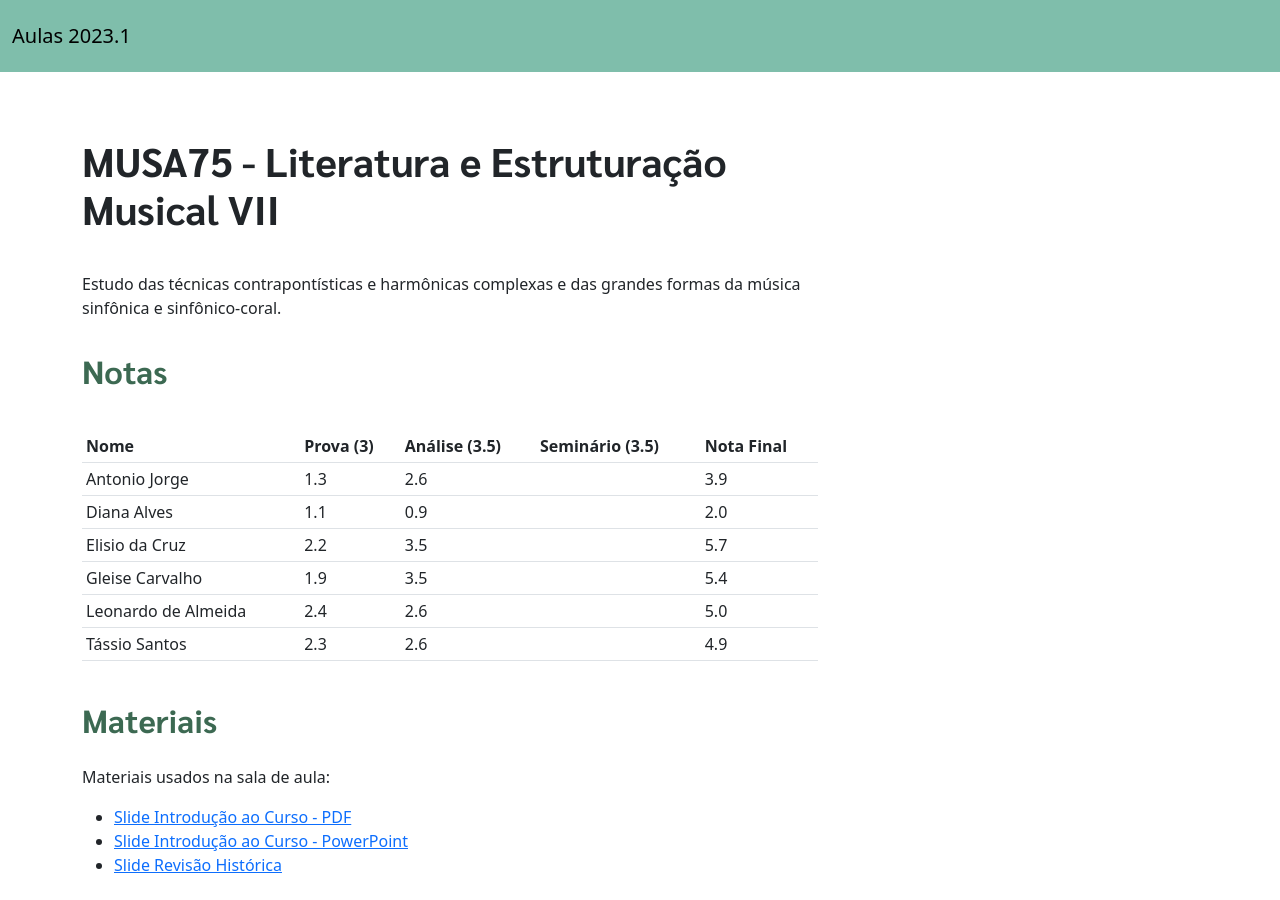
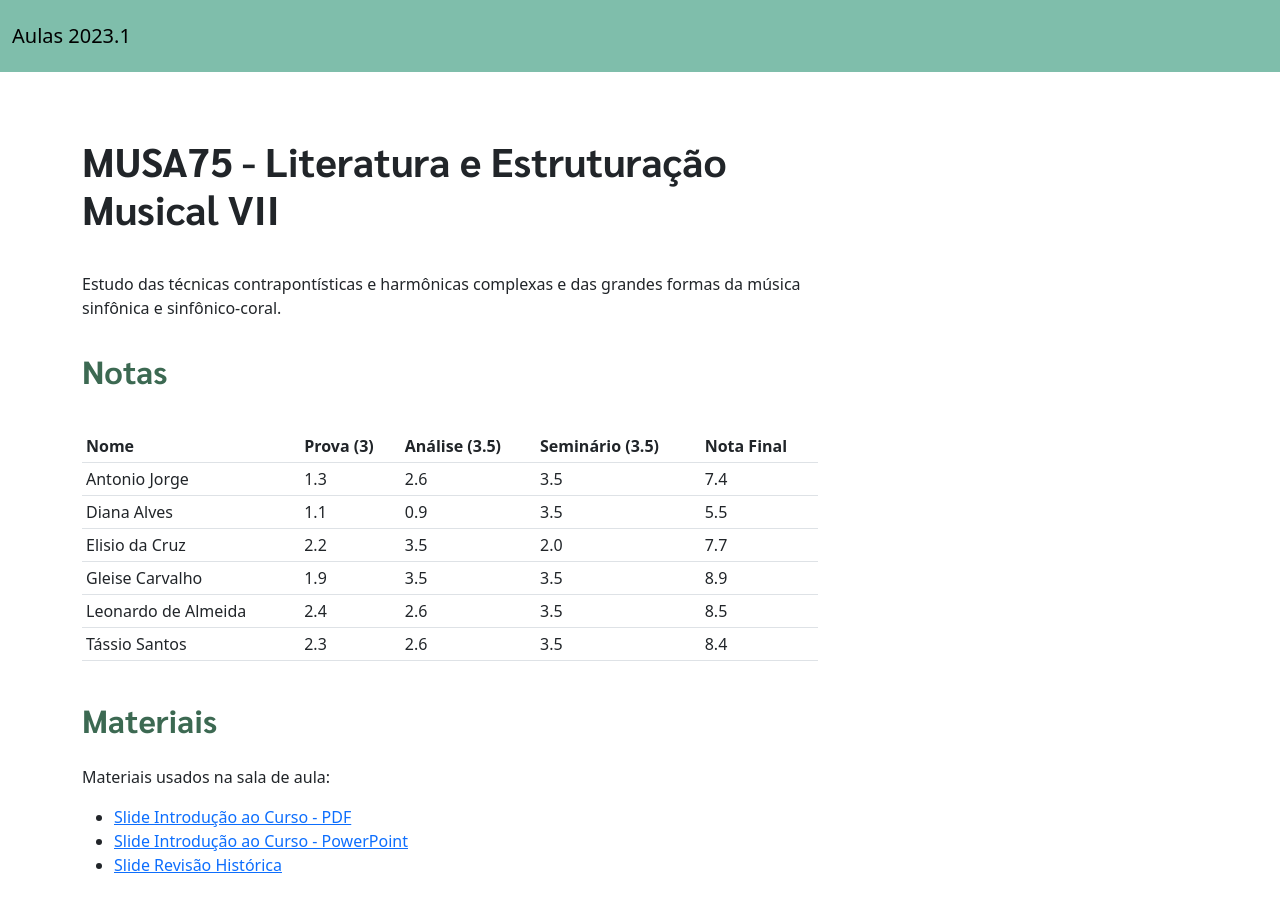
Before and after one commit to pedrokroger/pedrokroger.github.io, a Jekyll site: the page built from pages/musa75-lem7.md, in a window 1280 px wide and 900 px high. Built offline with Jekyll 4.4.1, drawn with Linux system fonts in a browser that asks for light colours.

Commit message:
Notas LEM 7

```diff
--- a/pages/musa75-lem7.md
+++ b/pages/musa75-lem7.md
@@ -12,12 +12,12 @@ formas da música sinfônica e sinfônico-coral.
 
 | Nome                | Prova (3) | Análise (3.5) | Seminário (3.5) | Nota Final |
 |---------------------|-----------|---------------|-----------------|------------|
-| Antonio Jorge       | 1.3       | 2.6           |                 | =sum       |
-| Diana Alves         | 1.1       | 0.9           |                 | =sum       |
-| Elisio da Cruz      | 2.2       | 3.5           |                 | =sum       |
-| Gleise Carvalho     | 1.9       | 3.5           |                 | =sum       |
-| Leonardo de Almeida | 2.4       | 2.6           |                 | =sum       |
-| Tássio Santos       | 2.3       | 2.6           |                 | =sum       |
+| Antonio Jorge       | 1.3       | 2.6           | 3.5             | =sum       |
+| Diana Alves         | 1.1       | 0.9           | 3.5             | =sum       |
+| Elisio da Cruz      | 2.2       | 3.5           | 2.0             | =sum       |
+| Gleise Carvalho     | 1.9       | 3.5           | 3.5             | =sum       |
+| Leonardo de Almeida | 2.4       | 2.6           | 3.5             | =sum       |
+| Tássio Santos       | 2.3       | 2.6           | 3.5             | =sum       |
 
 
 ## Materiais
```
